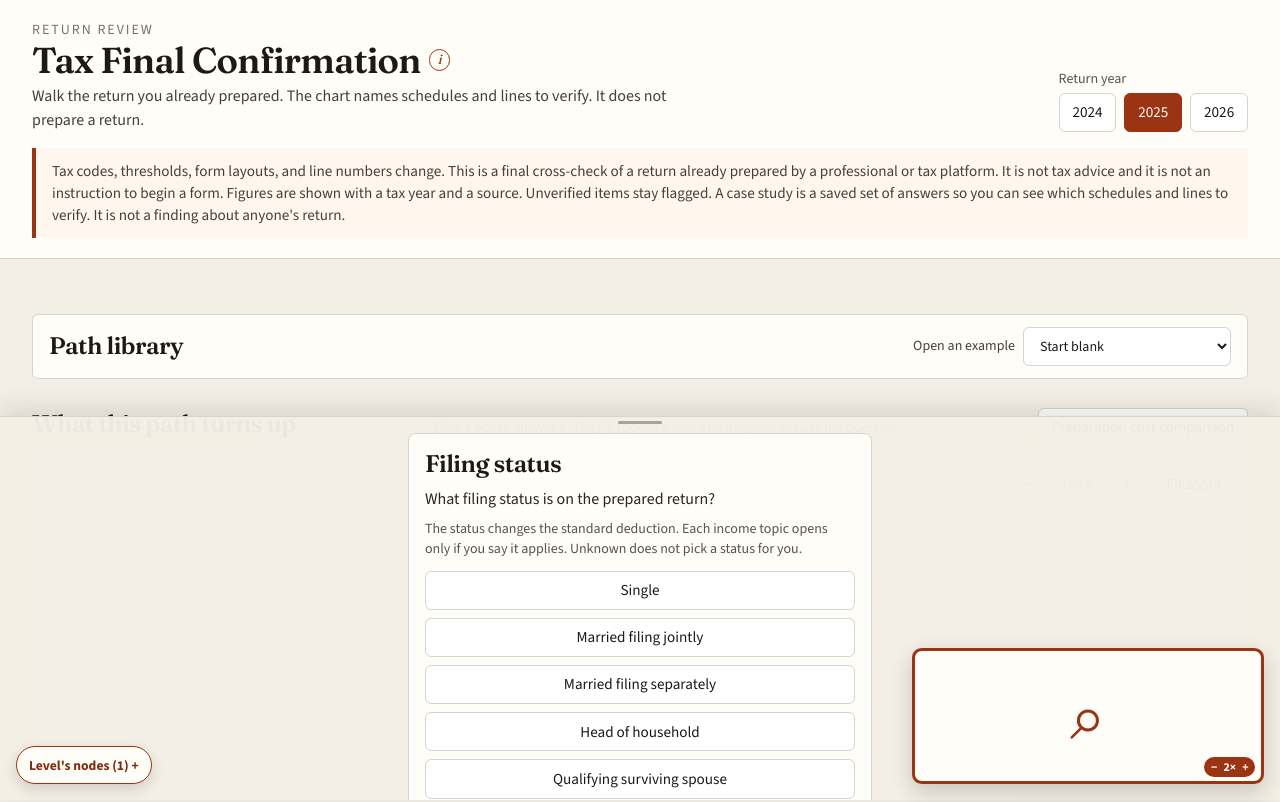
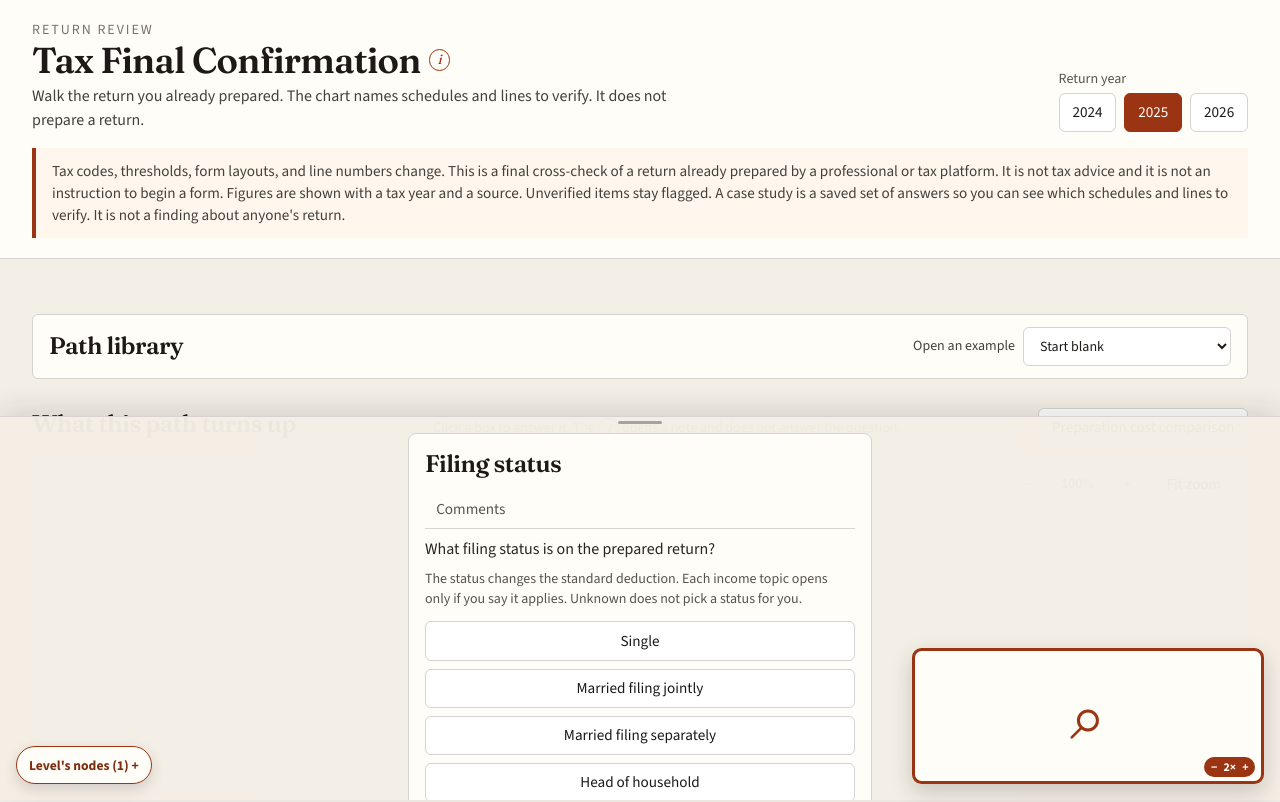
Before and after one commit to Siphon880gh/taxes, a Next.js app: page / in a window 1280 px wide. Shown: the top 802 px of the page. Built offline with nearby package versions, Linux system fonts and the light colour scheme.

Commit message:
Add a Comments tab for the selected chart node.

```diff
--- a/src/app/globals.css
+++ b/src/app/globals.css
@@ -448,6 +448,20 @@ body {
   font-weight: 650;
 }
 
+.dock-tab-noted {
+  color: #7c2d12;
+}
+
+.dock-tab-mark {
+  display: inline-block;
+  width: 0.45rem;
+  height: 0.45rem;
+  margin-left: 0.4rem;
+  border-radius: 999px;
+  background: #9a3412;
+  vertical-align: 0.08em;
+}
+
 .question-dock-resize {
   position: absolute;
   top: 0;
--- a/src/components/checker-app.tsx
+++ b/src/components/checker-app.tsx
@@ -24,6 +24,7 @@ import {
   renameInstance,
   repeatableNodes,
   selectInstance,
+  setNodeComment,
   tips,
 } from "@/lib/graph";
 import { answerOf } from "@/lib/graph/session";
@@ -88,7 +89,7 @@ export function CheckerApp() {
   const [libraryStuck, setLibraryStuck] = useState(false);
   const librarySentinel = useRef<HTMLDivElement>(null);
   const [draft, setDraft] = useState("");
-  const [dockTab, setDockTab] = useState<"answer" | "info">("answer");
+  const [dockTab, setDockTab] = useState<"answer" | "info" | "comments">("answer");
   const dockRef = useRef<HTMLElement>(null);
   const dockBaseHeight = useRef<number | null>(null);
   const [dockHeight, setDockHeight] = useState<number | null>(null);
@@ -286,7 +287,7 @@ export function CheckerApp() {
     }
     if ((nodeLevels.get(id) ?? 0) !== selectedLevel) setLevelExpanded(false);
     setSelectedId(id);
-    setDockTab("answer");
+    setDockTab((tab) => (tab === "comments" ? "comments" : "answer"));
     setTopCollapsed(true);
   }
 
@@ -477,21 +478,53 @@ export function CheckerApp() {
                   </div>
                 );
               })()}
-              {selected && selected.kind === "question" && selected.tipId && (selected.answers?.length || selected.textInput) ? (
-                <div className="dock-tabs" role="tablist" aria-label="Answer or information">
-                  <button type="button" role="tab" aria-selected={dockTab === "answer"} className={dockTab === "answer" ? "dock-tab dock-tab-on" : "dock-tab"} onClick={() => setDockTab("answer")}>
-                    Answer
-                  </button>
-                  <button type="button" role="tab" aria-selected={dockTab === "info"} className={dockTab === "info" ? "dock-tab dock-tab-on" : "dock-tab"} onClick={() => setDockTab("info")}>
-                    Information
+              {selected ? (
+                <div className="dock-tabs" role="tablist" aria-label="Answer, information, or comments">
+                  {selected.kind === "question" && selected.tipId && (selected.answers?.length || selected.textInput) ? (
+                    <>
+                      <button type="button" role="tab" aria-selected={dockTab === "answer"} className={dockTab === "answer" ? "dock-tab dock-tab-on" : "dock-tab"} onClick={() => setDockTab("answer")}>
+                        Answer
+                      </button>
+                      <button type="button" role="tab" aria-selected={dockTab === "info"} className={dockTab === "info" ? "dock-tab dock-tab-on" : "dock-tab"} onClick={() => setDockTab("info")}>
+                        Information
+                      </button>
+                    </>
+                  ) : null}
+                  <button
+                    type="button"
+                    role="tab"
+                    aria-selected={dockTab === "comments"}
+                    aria-label={session.comments[selected.id]?.trim() ? "Comments, this box has a comment" : "Comments"}
+                    className={`dock-tab${dockTab === "comments" ? " dock-tab-on" : ""}${session.comments[selected.id]?.trim() ? " dock-tab-noted" : ""}`}
+                    onClick={() => setDockTab("comments")}
+                  >
+                    Comments
+                    {session.comments[selected.id]?.trim() ? <span className="dock-tab-mark" aria-hidden="true" /> : null}
                   </button>
                 </div>
-              ) : selected?.tipId ? (
+              ) : null}
+              {selected?.tipId && !(selected.kind === "question" && (selected.answers?.length || selected.textInput)) ? (
                 <button type="button" className="btn-secondary mt-3" onClick={() => showTip(selected.tipId!)}>
                   i · Note on this box
                 </button>
               ) : null}
-              {selected && selected.kind === "question" && selected.tipId && dockTab === "info" && (selected.answers?.length || selected.textInput) ? (
+              {selected && dockTab === "comments" ? (
+                <form className="mt-3 flex flex-col gap-2" onSubmit={(event) => event.preventDefault()}>
+                  <label className="text-sm font-medium text-stone-700" htmlFor="node-comment">
+                    Comment on this box
+                  </label>
+                  <textarea
+                    id="node-comment"
+                    className="min-h-24 rounded-md border border-stone-300 bg-white px-3 py-2 text-stone-900"
+                    value={session.comments[selected.id] ?? ""}
+                    placeholder="Add a comment"
+                    onChange={(event) => {
+                      const text = event.target.value;
+                      setSession((current) => setNodeComment(current, selected.id, text));
+                    }}
+                  />
+                </form>
+              ) : selected && selected.kind === "question" && selected.tipId && dockTab === "info" && (selected.answers?.length || selected.textInput) ? (
                 <DockInfo tipId={selected.tipId} session={session} />
               ) : selected?.kind === "question" ? (
                 <>
--- a/src/lib/graph/index.ts
+++ b/src/lib/graph/index.ts
@@ -15,6 +15,7 @@ export {
   activeInstanceName,
   instanceScope,
   readAnswer,
+  setNodeComment,
   removeInstance,
   renameInstance,
   repeatableNodes,
--- a/src/lib/graph/session.ts
+++ b/src/lib/graph/session.ts
@@ -56,6 +56,7 @@ export function rebuild(
   instances: Record<string, string[]> = {},
   instanceAnswers: Record<string, Record<string, StoredAnswer>> = {},
   activeInstance: Record<string, number> = {},
+  comments: Record<string, string> = {},
 ): Session {
   const revealed: string[] = [];
   const used: Record<string, StoredAnswer> = {};
@@ -82,7 +83,7 @@ export function rebuild(
   };
 
   visit("year");
-  return { answers: used, instances, instanceAnswers: scoped, activeInstance, revealed, quote, caseStudyId };
+  return { answers: used, instances, instanceAnswers: scoped, activeInstance, revealed, quote, caseStudyId, comments };
 }
 
 export function blankSession(): Session {
@@ -102,17 +103,17 @@ export function applyAnswer(
       ? { ...session.instances, [nodeId]: [defaultInstanceName(nodeId, 1)] }
       : session.instances;
   if (!scope) {
-    return rebuild({ ...session.answers, [nodeId]: stored }, session.quote, session.caseStudyId, instances, session.instanceAnswers, session.activeInstance);
+    return rebuild({ ...session.answers, [nodeId]: stored }, session.quote, session.caseStudyId, instances, session.instanceAnswers, session.activeInstance, session.comments);
   }
   const index = session.activeInstance[scope] ?? 0;
   const bucket = { ...(session.instanceAnswers[scope] ?? {}), [answerKey(index, nodeId)]: stored };
-  return rebuild(session.answers, session.quote, session.caseStudyId, instances, { ...session.instanceAnswers, [scope]: bucket }, session.activeInstance);
+  return rebuild(session.answers, session.quote, session.caseStudyId, instances, { ...session.instanceAnswers, [scope]: bucket }, session.activeInstance, session.comments);
 }
 
 export function selectInstance(session: Session, scope: string, index: number): Session {
   const names = session.instances[scope] ?? [];
   if (!Number.isInteger(index) || index < 0 || index >= names.length) return session;
-  return rebuild(session.answers, session.quote, session.caseStudyId, session.instances, session.instanceAnswers, { ...session.activeInstance, [scope]: index });
+  return rebuild(session.answers, session.quote, session.caseStudyId, session.instances, session.instanceAnswers, { ...session.activeInstance, [scope]: index }, session.comments);
 }
 
 export function readAnswer(session: Session, nodeId: string): StoredAnswer | undefined {
@@ -140,6 +141,7 @@ export function addInstance(session: Session, nodeId: string): Session {
     { ...session.instances, [nodeId]: [...current, defaultInstanceName(nodeId, nextIndex + 1)] },
     { ...session.instanceAnswers, [nodeId]: bucket },
     { ...session.activeInstance, [nodeId]: nextIndex },
+    session.comments,
   );
 }
 
@@ -176,7 +178,15 @@ export function removeInstance(session: Session, nodeId: string, index: number):
     { ...session.instances, [nodeId]: current.filter((_, itemIndex) => itemIndex !== index) },
     { ...session.instanceAnswers, [nodeId]: bucket },
     { ...session.activeInstance, [nodeId]: nextActive },
+    session.comments,
   );
+}
+
+export function setNodeComment(session: Session, nodeId: string, text: string): Session {
+  const comments = { ...session.comments };
+  if (text.trim()) comments[nodeId] = text;
+  else delete comments[nodeId];
+  return { ...session, comments };
 }
 
 export function answerOf(session: Session, nodeId: string): string | undefined {
--- a/src/lib/graph/types.ts
+++ b/src/lib/graph/types.ts
@@ -68,6 +68,8 @@ export type Session = {
   revealed: string[];
   quote: number | null;
   caseStudyId: string | null;
+  /** Free-text notes keyed by node id. Empty comments are omitted. */
+  comments: Record<string, string>;
 };
 
 export type ChecklistItem = {
```
Also changed, not shown: 1 other file (tests, documents, lock files or other folders).
